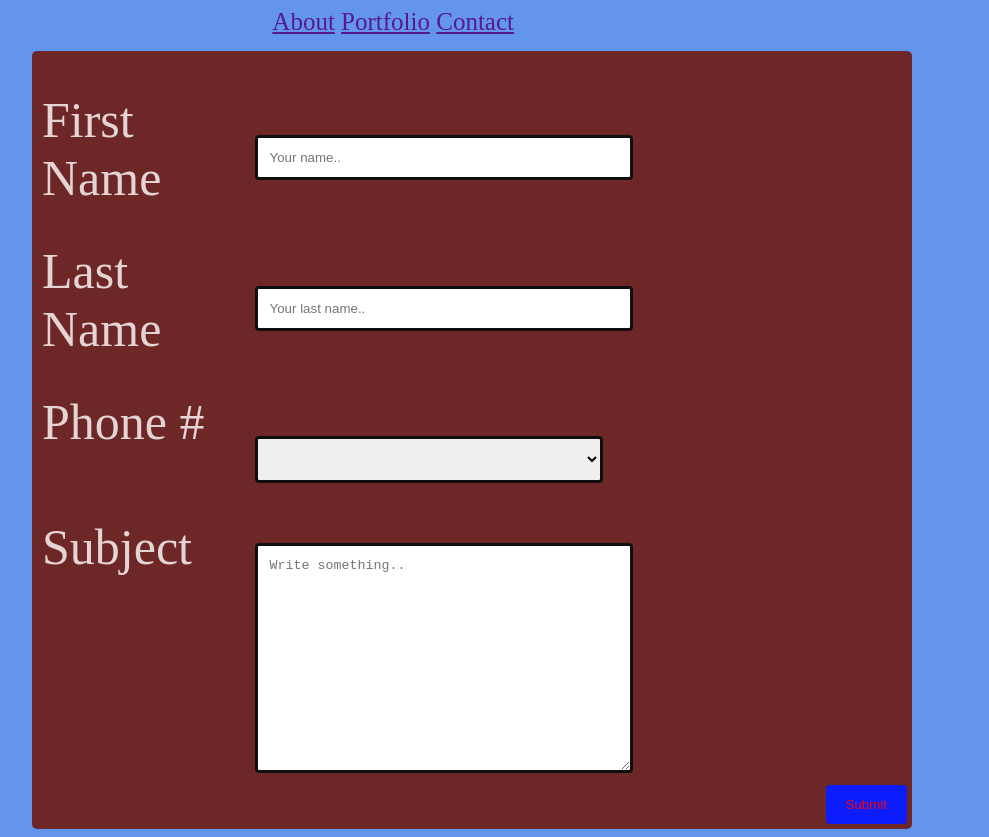
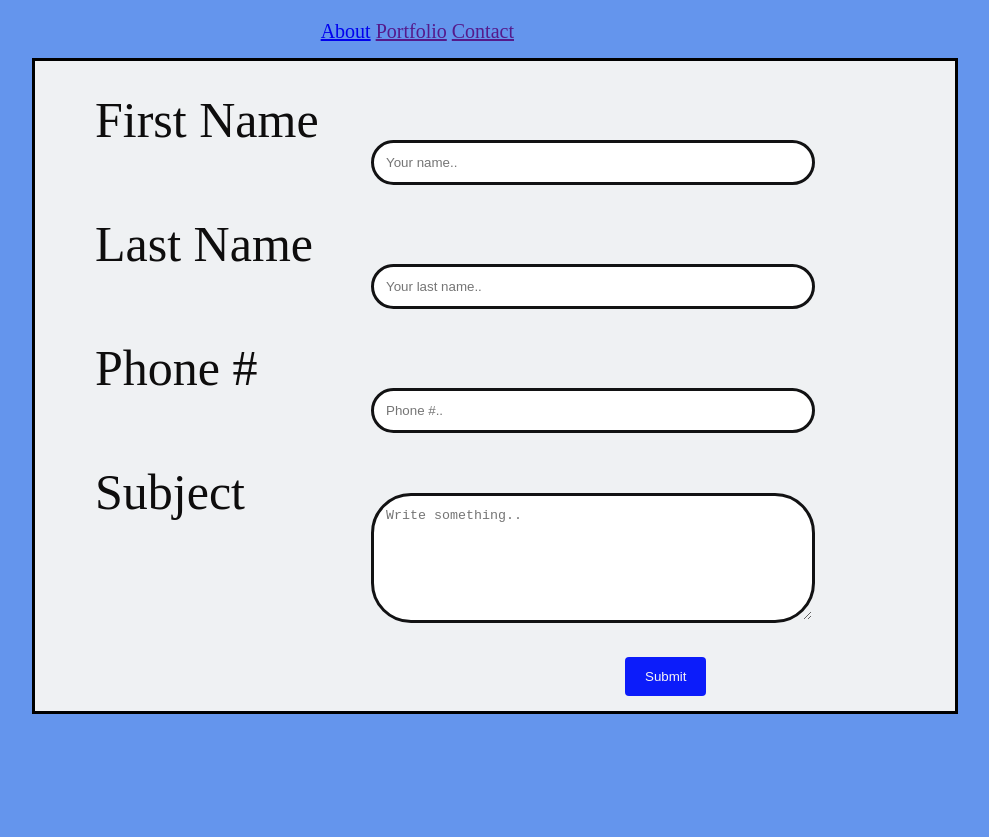
Before and after one commit to HusamAhalim/Bio, a plain HTML site: page contact.html in a window 1280 px wide. Shown: the whole page, without its empty margins (126-1115 px from the left). After the commit the page ends 800 px from the top, so only its background shows below. Drawn offline with Linux system fonts and the light colour scheme.

Commit message:
finish contact page

```diff
--- a/assets/css/style.css
+++ b/assets/css/style.css
@@ -8,8 +8,8 @@ height: 100%;
 .container {
   margin-left: 150px;
   margin-top: 15px;
-  width: 870px;
-  color: rgb(228, 212, 212);
+  width: 920px;
+  color: rgb(14, 13, 13);
   font-family: ;
   font-size: 50px;
 }
@@ -26,7 +26,7 @@ header {
   text-align: right;
   margin-right: 350px;
   margin-top: 70px;
-  font-size: 65px;
+  font-size: 15px;
 }
 
 #pic {
@@ -34,78 +34,72 @@ header {
   padding-left: 3px;
 margin-left: 150px;
 margin-top: 26px;
-margin-right: 150px;
+margin-right: 300px;
 border-style: solid;
 border-width: 2px;
 border-color: black;
 
 }
-
---------------------------
-/* clickable links */
-.links2 {
-  margin-left: 150px;
+/* ---above style for index----- */
+/* ---below style for contact---- */
 
 
-  margin-top: 70px;
-  font-size: 65px;
+  .whole {
+
 }
 
-
-.whole {
-  margin-left: 20%;
-}
-
-
+/* clickable links */
 #link2 {
-  font-size: 25px;
+  font-size: 20px;
   text-align: right;
+  margin-top:20px;
   margin-right: 50%;
 }
 
 
 /* input areas */
 input[type=text], select, textarea {
-  width: 80%;
+  width: 90%;
   padding: 12px;
-  border: 3px solid rgb(15, 15, 15);
-  border-radius: 4px;
+  border: 3px solid rgb(18, 18, 19);
+  border-radius: 40px;
   resize: vertical;
 }
 
-label {
-  padding: 5px 5px  0;
-  display: inline-block;
-}
 /* submit button */
 input[type=submit] {
   background-color: rgb(12, 28, 250);
-  color: rgb(245, 7, 7);
-  padding: 12px 20px;
+  color: rgb(248, 244, 244);
+  padding: 12px 20px ;
   border: none;
   border-radius: 4px;
   cursor: pointer;
-  float: right;
+  margin-left: 590px;
+  margin-bottom: 15px;
 }
 
 
 
 .container {
-  border-radius: 5px;
-  background-color: rgb(110, 39 ,39);
-  padding: 5px;
+  border-style: solid;
+  border-color: black;
+  border-width: 3px;
+  background-color: rgb(239, 241, 243);
+
 }
 
 .col-25 {
   float: left;
-  width: 25%;
+  width: 30%;
   margin-top: 30px;
+  margin-left: 60px ;
 }
 
 .col-75 {
   float: left;
   width: 50%;
   margin-top: 60px;
+
 }
 
 
--- a/contact.html
+++ b/contact.html
@@ -9,17 +9,16 @@
 </head>
 <body>
     <div id=link2>
-    <a id="about" href="">About</a>
-        <a id="portfolio" href="">Portfolio</a>
-        <a id="contact" href="">Contact</a></div>
+    <a id="about" href="contact.html">About</a>
+    <a id="portfolio" href="">Portfolio</a>
+     <a id="contact" href="">Contact</a></div>
 
 
 
 
 
 
-
-<class=Whole>
+<div class=Whole>
 <!-- lables -->
     <div class="container">
         <form action="/action_page.php">
@@ -44,7 +43,7 @@
             <label for="Phone#">Phone #</label>
           </div>
           <div class="col-75">
-            <select id="country" name="country">
+            <input type="text" id="Phone #" name="lastname" placeholder="Phone #..">
 
             </select>
           </div>
@@ -54,7 +53,7 @@
             <label for="subject">Subject</label>
           </div>
           <div class="col-75">
-            <textarea id="subject" name="subject" placeholder="Write something.." style="height:200px"></textarea>
+            <textarea id="subject" name="subject" placeholder="Write something.." style="height:100px"></textarea>
           </div>
         </div>
         <div class="row">
@@ -62,7 +61,7 @@
         </div>
         </form>
       </div>
-    </class>
+    </div class>
 
 
 
```
